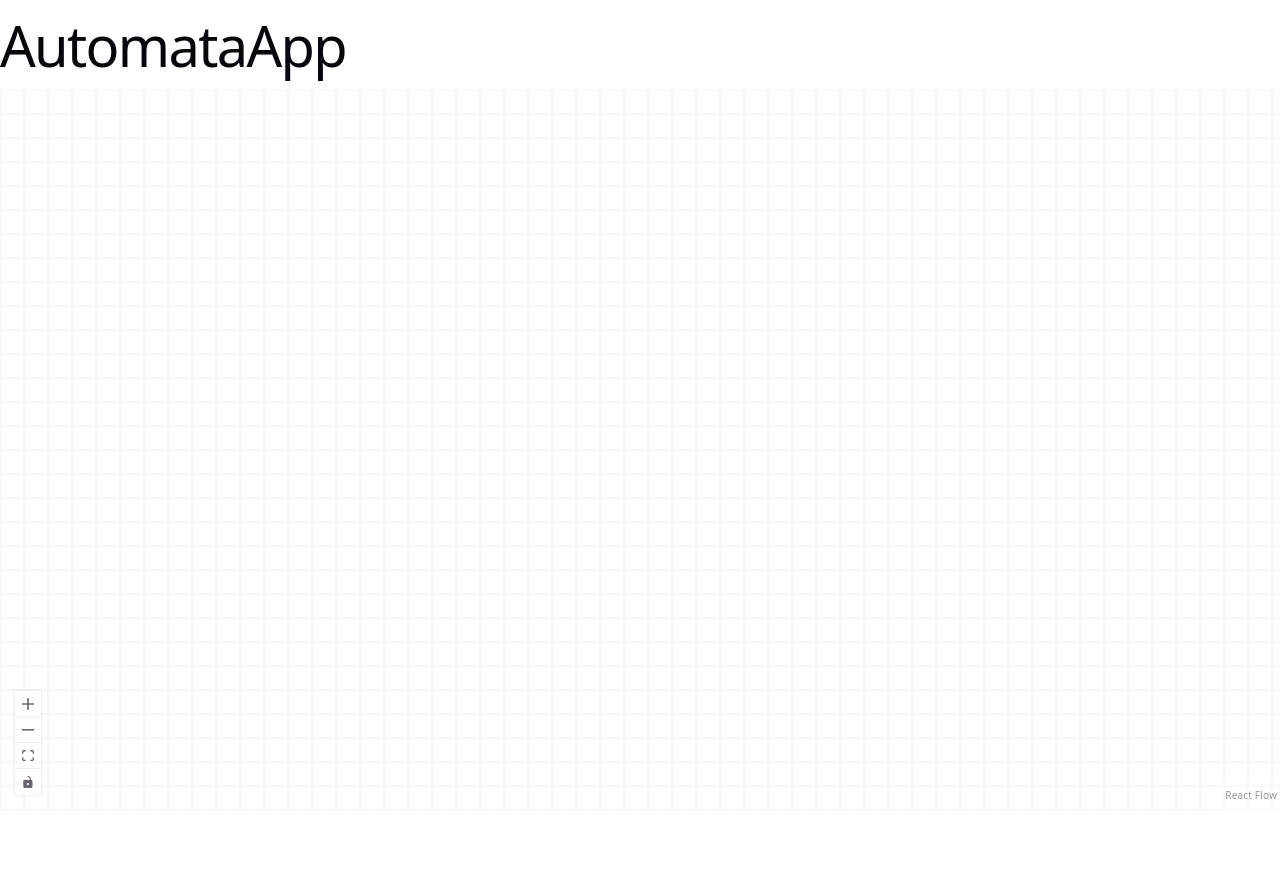
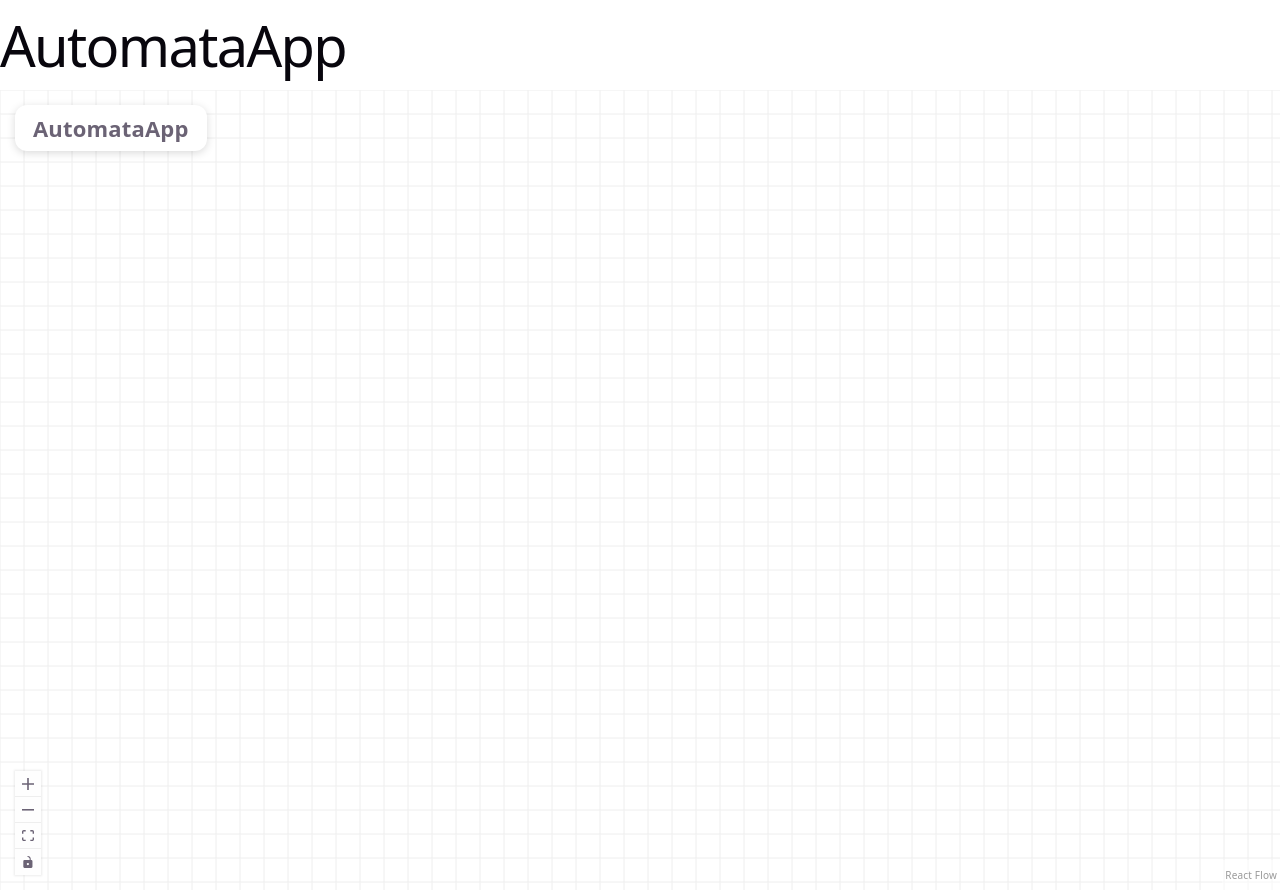
Before and after one commit to jatkin11/automata-app, a React (Vite) app: page / in a window 1280 px wide. Before the commit the page ends 832 px from the top, so only its background shows below. Built offline with nearby package versions, Linux system fonts and the light colour scheme.

Commit message:
didn't save the canvas file, saving then pushing

```diff
--- a/src/components/AutomataCanvas.jsx
+++ b/src/components/AutomataCanvas.jsx
@@ -3,6 +3,7 @@
   Background,
   BackgroundVariant,
   Controls,
+  Panel
 } from "@xyflow/react";
 
 import "@xyflow/react/dist/style.css";
@@ -13,8 +14,15 @@
 
 function AutomataCanvas() {
   return (
-    <div style={{ width: "100vw", height: "90vh" }}>
+    <div style={{ width: "100vw", height: "100vh" }}>
       <ReactFlow nodes={initialNodes} edges={initialEdges} fitView>
+
+        <Panel position="top-left">
+          <div className="app-heading">
+            AutomataApp
+          </div>
+        </Panel>
+
         <Background
           variant={BackgroundVariant.Lines}
           gap={24}
```
